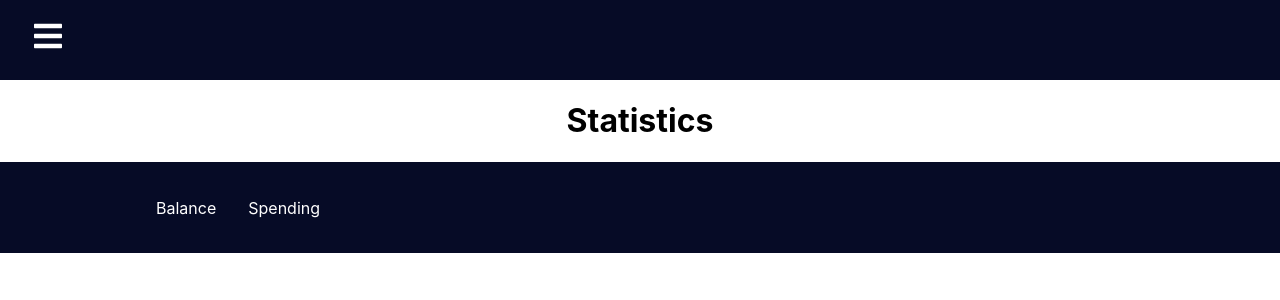
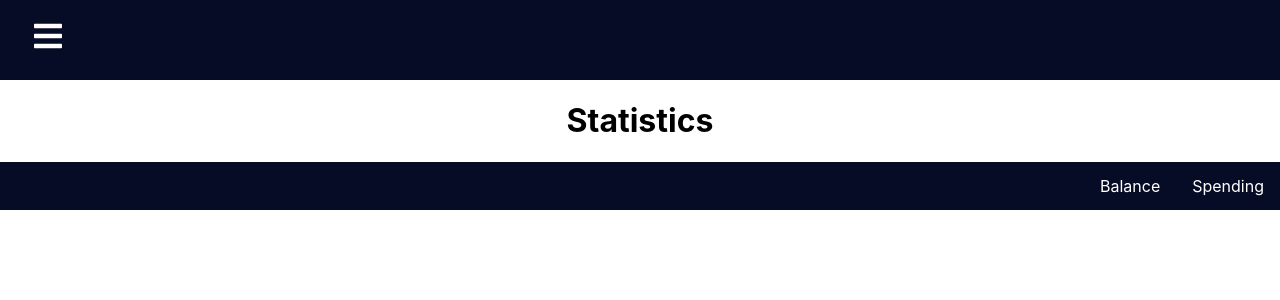
Before and after one commit to software-assignments-fall2021/project-setup-sneaky-seven, a React (Create React App) app in the folder front-end/: page /statistics in a window 1280 px wide. Shown: the top 300 px of the page. Built offline with nearby package versions, Linux system fonts and the light colour scheme.

Commit message:
Added charts

```diff
--- a/front-end/src/components/Statistics/Balance/index.js
+++ b/front-end/src/components/Statistics/Balance/index.js
@@ -1,5 +1,21 @@
+import PieChart from '../Charts/PieChart'
+import BarChart from '../Charts/BarChart'
+
 const Balance = () => {
-
+    return (
+        <div>
+            <h1>Balance</h1>
+            <BarChart
+                name="Balance Trend"
+                data={[
+                    ['Category', 'Balance'], // mock data
+                    ['10/25/2021', 4],
+                    ['10/26/2021', 8],
+                    ['10/27/2021', 13]
+                ]}
+            />
+        </div>
+    )
 };
 
 export default Balance;
--- /dev/null
+++ b/front-end/src/components/Statistics/Charts/BarChart.js
@@ -0,0 +1,31 @@
+import React from 'react'
+import Chart from 'react-google-charts'
+
+/**
+ * Data is supplied in the following format
+ * [
+    ['Year', 'Sales', 'Expenses', 'Profit'],
+    ['2014', 1000, 400, 200],
+    ['2015', 1170, 460, 250],
+    ['2016', 660, 1120, 300],
+    ['2017', 1030, 540, 350],
+]*/
+const BarChart = ({name, data}) => {
+    return (
+        <Chart
+            width={'500px'}
+            height={'300px'}
+            chartType="Bar"
+            loader={<div>Loading Chart</div>}
+            data={data}
+            options={{
+                chart: {
+                    title: name,
+                },
+            }}
+        />
+    )
+}
+
+
+export default BarChart
--- /dev/null
+++ b/front-end/src/components/Statistics/Charts/PieChart.js
@@ -0,0 +1,35 @@
+import React from 'react'
+import Chart from 'react-google-charts'
+
+/**
+ * Data is given in this format
+ *
+ * data={[
+   ['Category', 'Money Spent'],
+   ['Lorem', 11],
+   ['Ipsum', 2],
+   ['Dolor', 3]
+   ]}
+ */
+
+const PieChart = ({name, data}) => {
+    return (
+        <Chart className="chart"
+               chartType="PieChart"
+               loader={<div>Loading Pie Chart</div>}
+               data={data}
+               options={{
+                   title: name,
+                   pieHole: 0.4,
+                   width: '100%',
+                   height: '80%',
+                   chartArea: {
+                       width: '100%',
+                       height: '80%'
+                   }
+               }}
+        />
+    )
+}
+
+export default PieChart
--- a/front-end/src/components/Statistics/Spending/index.js
+++ b/front-end/src/components/Statistics/Spending/index.js
@@ -1,26 +1,31 @@
-import Chart from "react-google-charts"
+import PieChart from '../Charts/PieChart'
+import BarChart from '../Charts/BarChart'
 
 // The Spending page
 const Spending = () => {
     return (
-        <Chart
-            width={'500px'}
-            height={'300px'}
-            chartType="PieChart"
-            loader={<div>Loading Pie Chart</div>}
-            data={[
-                ['Category', 'Money Spent'],
-                ['Lorem', 11],
-                ['Ipsum', 2],
-                ['Dolor', 3]
-            ]}
-            options={{
-                title: 'Spending by Categories',
-                pieHole: 0.4
-            }}
-        />
+        <div>
+            <h1>Spending</h1>
+            <PieChart
+                name="Spending by Categories"
+                data={[
+                    ['Category', 'Money Spent'], // mock data
+                    ['Academics', 11], // note: change color scheme
+                    ['Transportation', 2],
+                    ['Food', 3]
+                ]}
+            />
+            <BarChart
+                name="Spending Trend"
+                data={[
+                    ['Day', 'Money Spent'], // mock data
+                    ['10/25/2021', 11],
+                    ['10/26/2021', 2],
+                    ['10/27/2021', 3]
+                ]}
+            />
+        </div>
+    )
+}
 
-    )
-};
-
-export default Spending;
+export default Spending
--- a/front-end/src/components/Statistics/StatsNavbar/NavbarElements.js
+++ /dev/null
@@ -1,60 +0,0 @@
-import { FaBars } from 'react-icons/fa';
-import { NavLink as Link } from 'react-router-dom';
-import styled from 'styled-components';
-
-// The background portion of the horizontal navbar
-export const StatsNav = styled.nav`
-  background: #060B26;
-  height: 85px;
-  display: flex;
-  justify-content: space-between;
-  padding: 0.2rem calc((100vw - 1000px) / 2);
-  z-index: 12;
-  /* Third Nav */
-  /* justify-content: flex-start; */
-`;
-
-// Each selection of the horizontal navbar
-export const StatsNavLink = styled(Link)`
-  color: #FFFFFF;
-  display: flex;
-  align-items: center;
-  text-decoration: none;
-  padding: 0 1rem;
-  height: 100%;
-  cursor: pointer;
-  &.active {
-    text-decoration: underline;
-  }
-  &:hover {
-    text-color: #FFFF00;
-  }
-`;
-
-export const StatsBars = styled(FaBars)`
-  display: none;
-  color: #808080;
-  @media screen and (max-width: 768px) {
-    display: block;
-    position: absolute;
-    top: 0;
-    right: 0;
-    transform: translate(-100%, 75%);
-    font-size: 1.8rem;
-    cursor: pointer;
-  }
-`;
-
-export const StatsNavMenu = styled.div`
-  display: flex;
-  align-items: center;
-  margin-right: -24px;
-  /* Second Nav */
-  /* margin-right: 24px; */
-  /* Third Nav */
-  /* width: 100vw;
-  white-space: nowrap; */
-  @media screen and (max-width: 768px) {
-    display: none;
-  }
-`;
--- /dev/null
+++ b/front-end/src/components/Statistics/StatsNavbar/StatsNavbarWrapper.js
@@ -0,0 +1,19 @@
+import React from 'react'
+import {BrowserRouter as Router, Switch, Route} from "react-router-dom";
+import StatsNavbar from '../StatsNavbar';
+import Balance from '../Balance'
+import Spending from "../Spending"
+
+const StatsNavbarWrapper = () => {
+    return (
+        <Router>
+            <StatsNavbar/>
+            <Switch>
+                <Route path='/statistics/balance' exact component={Balance}/>
+                <Route path='/statistics/spending' exact component={Spending}/>
+            </Switch>
+        </Router>
+    )
+}
+
+export default StatsNavbarWrapper
--- a/front-end/src/components/Statistics/StatsNavbar/index.js
+++ b/front-end/src/components/Statistics/StatsNavbar/index.js
@@ -1,28 +1,15 @@
 import React from 'react';
-import {
-    StatsNav,
-    StatsNavLink,
-    StatsBars,
-    StatsNavMenu,
-} from './NavbarElements';
+import {NavLink as Link} from 'react-router-dom'
+import Spending from '../Spending'
+import Balance from '../Balance'
+import '../../css/StatsNavbar.css'
 
 const StatsNavbar = () => {
     return (
-        <>
-            <StatsNav>
-                <StatsBars />
-                <StatsNavMenu>
-                    <StatsNavLink to='/statistics/balance' activeStyle>
-                        Balance
-                    </StatsNavLink>
-                    <StatsNavLink to='/statistics/spending' activeStyle>
-                        Spending
-                    </StatsNavLink>
-                    {/* Second Nav */}
-                    {/* <NavBtnLink to='/sign-in'>Sign In</NavBtnLink> */}
-                </StatsNavMenu>
-            </StatsNav>
-        </>
+        <div className = "statsNavbar">
+            <Link className="statsNavLink" to="/statistics/spending">Spending</Link>
+            <Link className="statsNavLink" to="/statistics/balance">Balance</Link>
+        </div>
     );
 };
 
--- /dev/null
+++ b/front-end/src/components/css/StatsNavbar.css
@@ -0,0 +1,20 @@
+.statsNavbar {
+    list-style-type: none;
+    margin: 0;
+    padding: 0;
+    overflow: hidden;
+    background-color: #060b26;
+}
+
+.statsNavLink {
+    display: flex;
+    float: right;
+    color: white;
+    text-align: center;
+    padding: 14px 16px;
+    text-decoration: none;
+}
+
+.statsNavLink:hover {
+    background-color: #1a83ff;
+}
--- a/front-end/src/pages/Statistics.js
+++ b/front-end/src/pages/Statistics.js
@@ -1,21 +1,11 @@
 import React from 'react'
-import { BrowserRouter as Router, Switch, Route } from "react-router-dom";
-import StatsNavbar from "../components/Statistics/StatsNavbar";
-import Balance from "../components/Statistics/Balance"
-import Spending from "../components/Statistics/Spending"
+import StatsNavbarWrapper from '../components/Statistics/StatsNavbar/StatsNavbarWrapper'
 
-function Statistics() {
+const Statistics = () => {
     return (
         <div>
             <h1>Statistics</h1>
-            <Router>
-                <StatsNavbar>
-                    <Switch>
-                        <Route path='/statistics/balance' component={Balance}/>
-                        <Route path='/statistics/spending' component={Spending}/>
-                    </Switch>
-                </StatsNavbar>
-            </Router>
+            <StatsNavbarWrapper/>
         </div>
     )
 }
```
